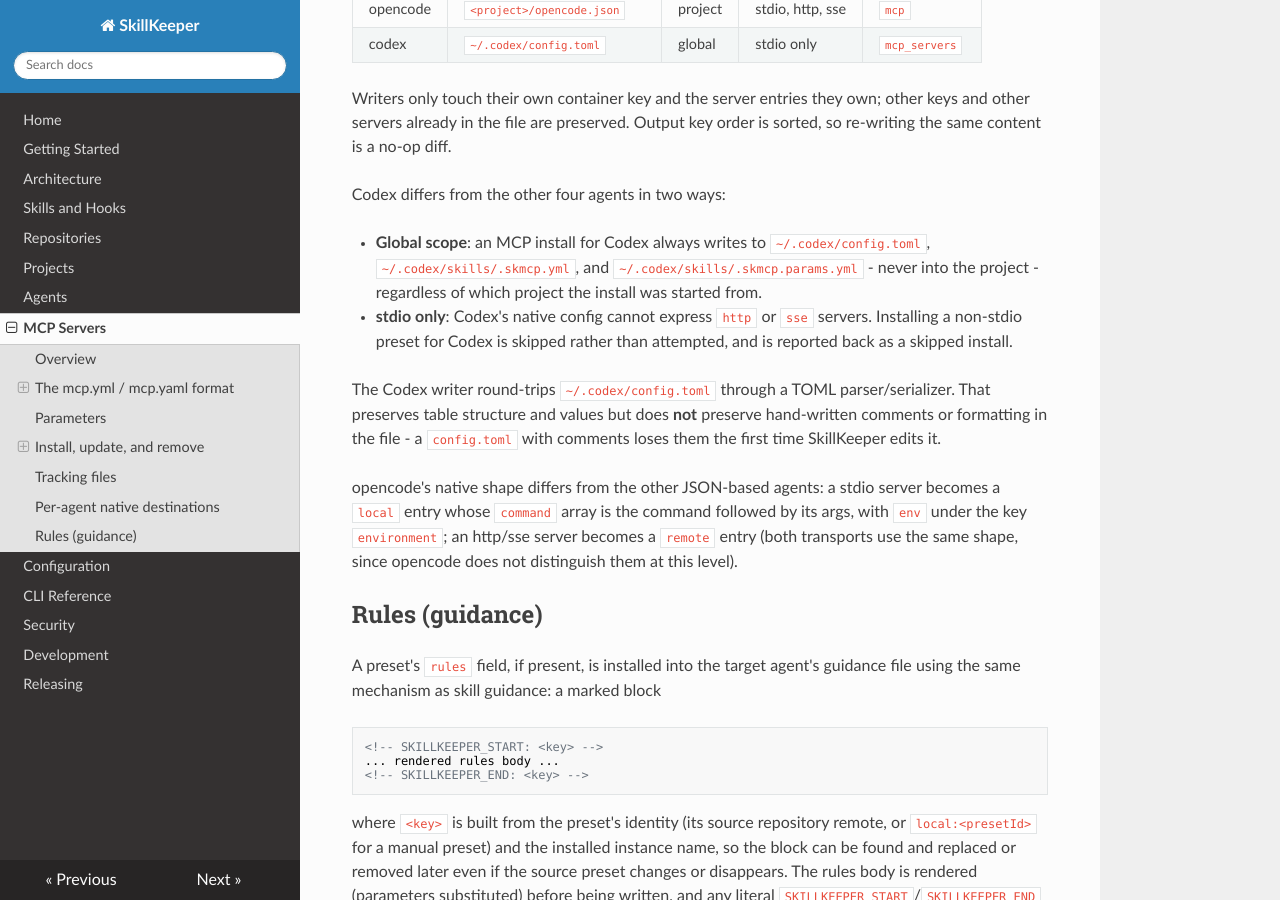
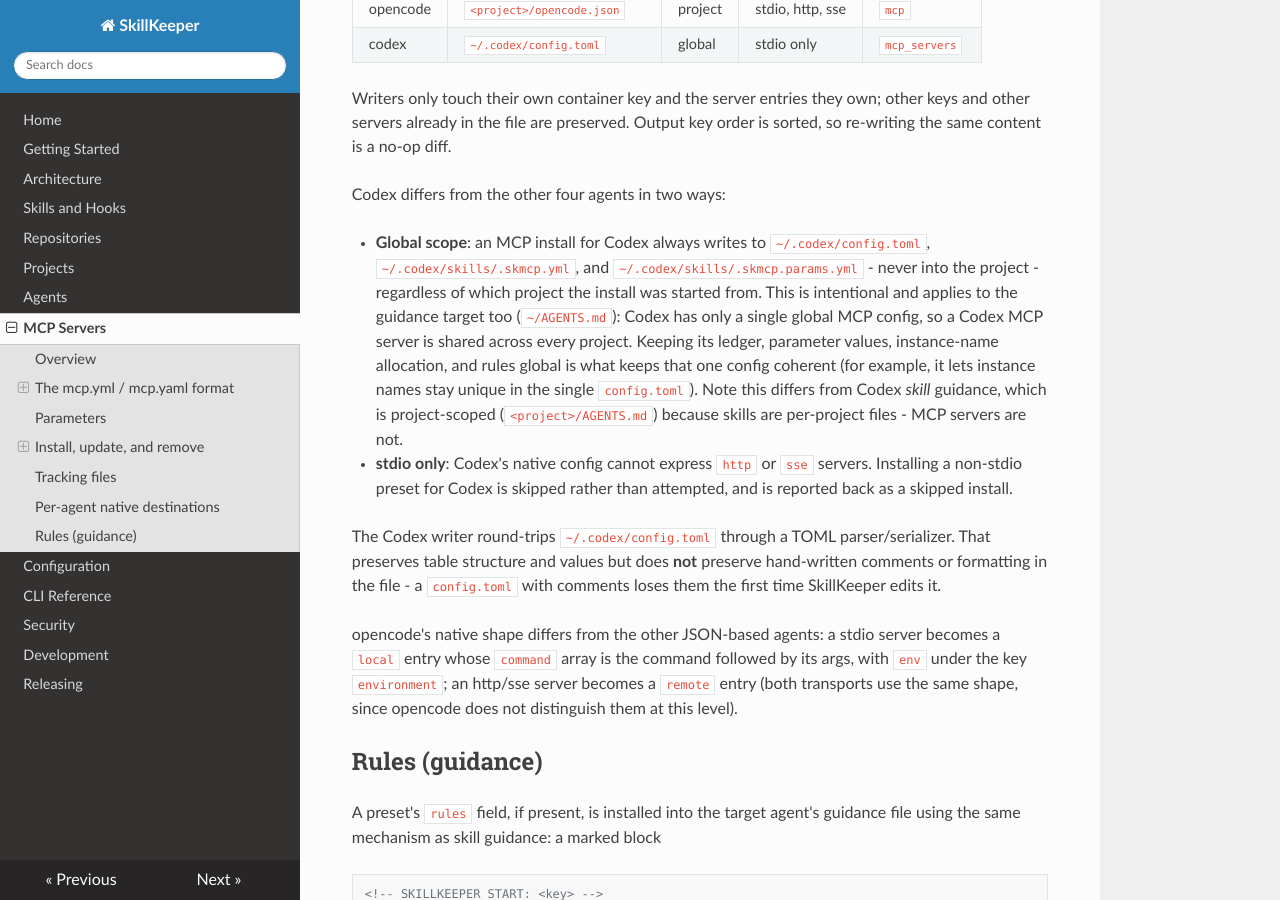
Before and after one commit to lorem-dev/skillkeeper, an MkDocs documentation site: the page built from docs/mcp.md, in a window 1280 px wide and 900 px high, scrolled down 4968 px. Built offline with MkDocs 1.6.1, drawn with Linux system fonts in a browser that asks for light colours; nearby versions of some CDN libraries.

Commit message:
docs: clarify Codex MCP global scope as intentional design

```diff
--- a/docs/mcp.md
+++ b/docs/mcp.md
@@ -251,7 +251,14 @@ Codex differs from the other four agents in two ways:
 - **Global scope**: an MCP install for Codex always writes to
   `~/.codex/config.toml`, `~/.codex/skills/.skmcp.yml`, and
   `~/.codex/skills/.skmcp.params.yml` - never into the project - regardless
-  of which project the install was started from.
+  of which project the install was started from. This is intentional and
+  applies to the guidance target too (`~/AGENTS.md`): Codex has only a single
+  global MCP config, so a Codex MCP server is shared across every project.
+  Keeping its ledger, parameter values, instance-name allocation, and rules
+  global is what keeps that one config coherent (for example, it lets
+  instance names stay unique in the single `config.toml`). Note this differs
+  from Codex *skill* guidance, which is project-scoped (`<project>/AGENTS.md`)
+  because skills are per-project files - MCP servers are not.
 - **stdio only**: Codex's native config cannot express `http` or `sse`
   servers. Installing a non-stdio preset for Codex is skipped rather than
   attempted, and is reported back as a skipped install.
```
